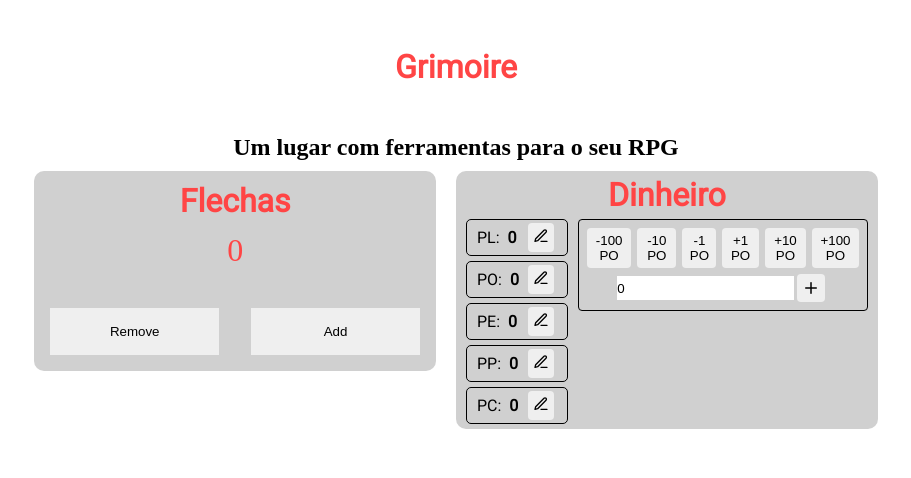
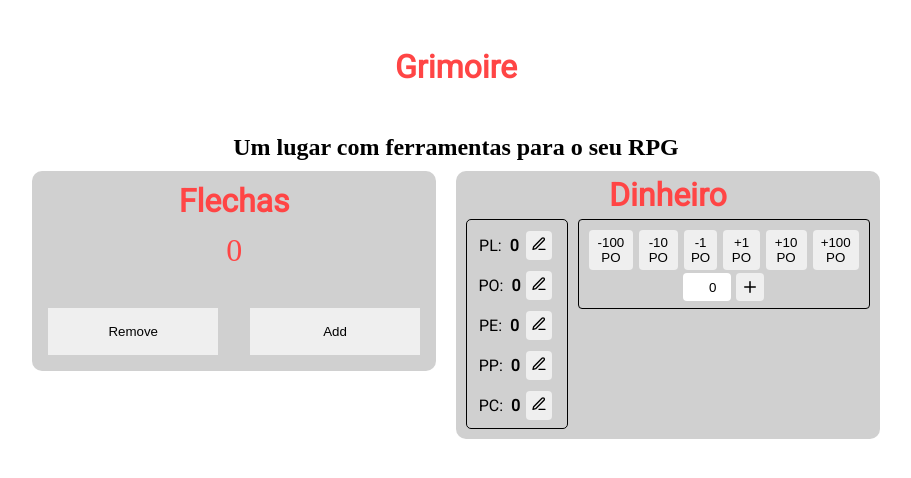
Before and after one commit to VitorSoaresSilva/grimoire, a Next.js app: page / in a window 1280 px wide. Shown: the top 478 px of the page, without its empty margins (184-1095 px from the left). Built offline with nearby package versions, Linux system fonts and the light colour scheme.

Commit message:
Changed CSS

```diff
--- a/src/styles/components/MoneyCount.ts
+++ b/src/styles/components/MoneyCount.ts
@@ -34,7 +34,14 @@ export const Container = styled.div`
     justify-content:center;
     align-items: center;
     flex-direction: column;
-    margin-right: 10px;
+    margin: 0 10px 10px 0;
+    border: 1px solid #000;
+    border-radius: 5px;
+    position: relative;
+    padding-top: 8px;
+  }
+  .coinSelected{
+    background: rgba(200,200,0,0.7);
   }
   p{
     text-align: center;
@@ -45,12 +52,12 @@ export const Container = styled.div`
     margin-bottom: 5px;
     display: flex;
     flex-direction: row;
-    justify-content:space-between;
+    justify-content:space-around;
     align-items: center;
-    border: 1px solid #000;
-    border-radius: 5px;
     padding: 0 10px;
     min-width: 80px;
+    border-radius: 4px;
+    min-width: 5rem;
   }
   .card button{
     /* flex:1; */
@@ -80,21 +87,30 @@ export const Container = styled.div`
   .right{
     display: flex;
     flex-direction: column;
-    padding: 5px;
+    padding: 7px;
     flex:1;
     border: 1px solid #000;
     border-radius: 4px;
+    position: relative;
+  }
+  span.titleCard{
+    position: absolute;
+    top: -10px;
+    background: ${props => props.theme.colors.background.secondary};
+    padding: 1px 5px;
   }
   .input{
     display:flex;
-    align-items: center;
     justify-content: center;
 
   }
   .input button{
     font-size: 0px;
+    margin:0 0 0 5px;
   }
   .input input{
-    height: 1.5rem;
+    width: 3rem;
+    text-align: right;
+    border-radius: 4px;
   }
 `;
```
